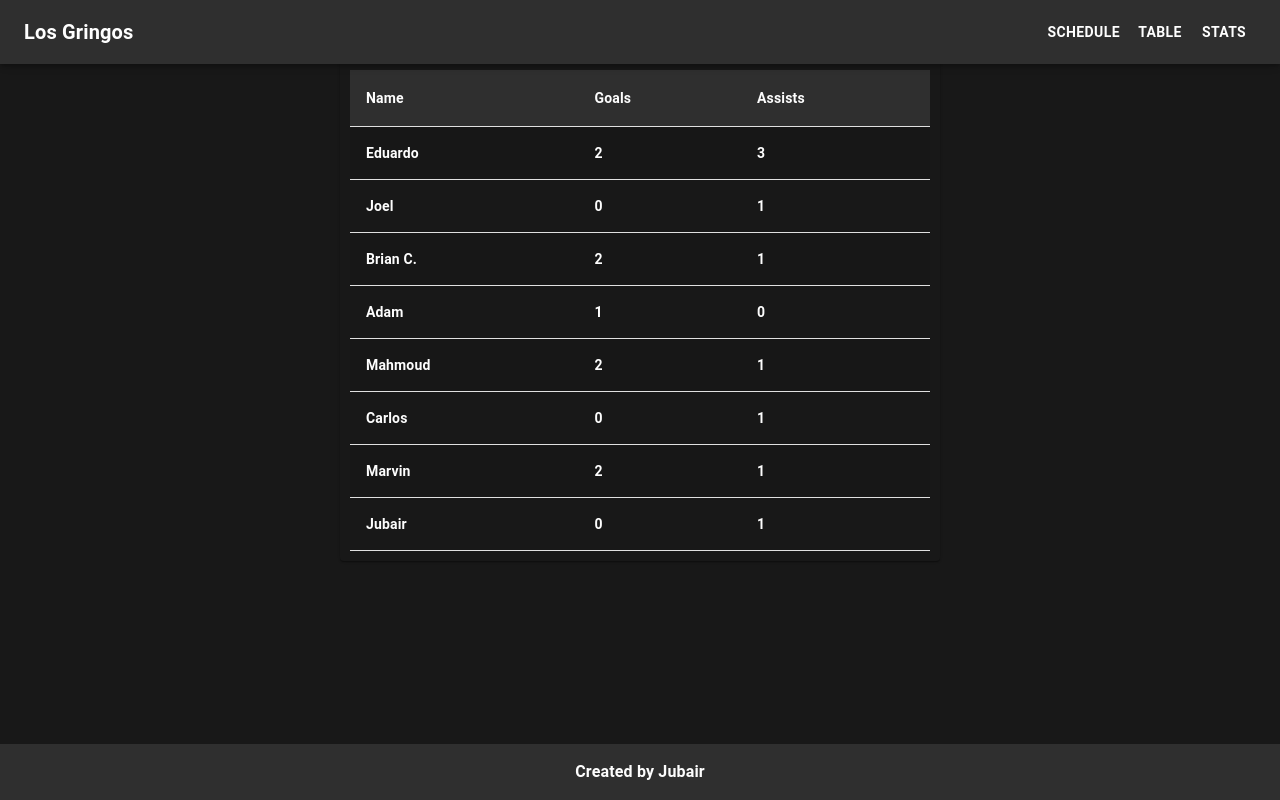
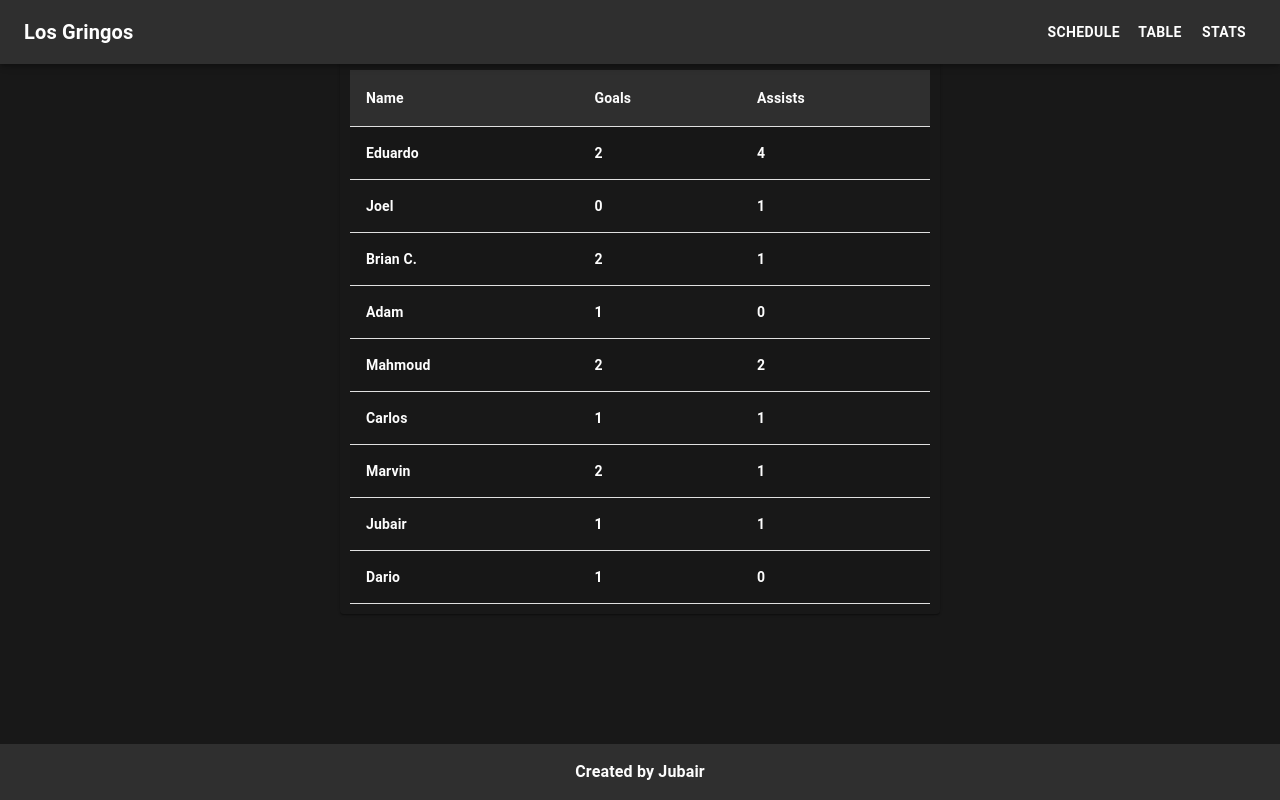
Before and after one commit to jubairmr9/mrsl-frontend, a React (Create React App) app: page /stats in a window 1280 px wide. Built offline with nearby package versions, Linux system fonts and the light colour scheme.

Commit message:
Week 7 | Score update

```diff
--- a/src/data.js
+++ b/src/data.js
@@ -68,9 +68,9 @@ export const SCHEDULE_DATA = [
   {
     homeTeam: "JAWA FC",
     awayTeam: "Los Gringos",
-    winner: null,
-    homeScore: null,
-    awayScore: null,
+    winner: "tie",
+    homeScore: 3,
+    awayScore: 3,
     time: "6:30 PM",
     date: "24 June, 2024",
     location: "UofM - Cleveland & Larpenteur - Field A (West)",
@@ -156,14 +156,15 @@ export const SCHEDULE_DATA = [
 ];
 
 export const GA_DATA = [
-  { name: "Eduardo", goals: 2, assists: 3 },
+  { name: "Eduardo", goals: 2, assists: 4 },
   { name: "Joel", goals: 0, assists: 1 },
   { name: "Brian C.", goals: 2, assists: 1 },
   { name: "Adam", goals: 1, assists: 0 },
-  { name: "Mahmoud", goals: 2, assists: 1 },
-  { name: "Carlos", goals: 0, assists: 1 },
+  { name: "Mahmoud", goals: 2, assists: 2 },
+  { name: "Carlos", goals: 1, assists: 1 },
   { name: "Marvin", goals: 2, assists: 1 },
-  { name: "Jubair", goals: 0, assists: 1 },
+  { name: "Jubair", goals: 1, assists: 1 },
+  { name: "Dario", goals: 1, assists: 0 },
 ];
 
 export const ATTENDANCE_DATA = [
@@ -293,8 +294,26 @@ export const ATTENDANCE_DATA = [
     game: 6,
   },
   {
-    attendees: [],
-    scorers: [],
+    attendees: [
+      "Andres",
+      "Carlos",
+      "Adam",
+      "Jubair",
+      "Brian",
+      "Mahmoud",
+      "Joel",
+      "Jeff",
+      "Tanner",
+      "Pilo",
+      "Fidel",
+      "Craig",
+      "Luis",
+      "Eduardo",
+      "Andy T",
+      "Dario",
+      "Marvin",
+    ],
+    scorers: ["⚽ Dario 🎯 Eduardo", "⚽ Carlos 🥅", "⚽ Jubair 🎯 Mahmoud"],
     game: 7,
   },
   {
```
